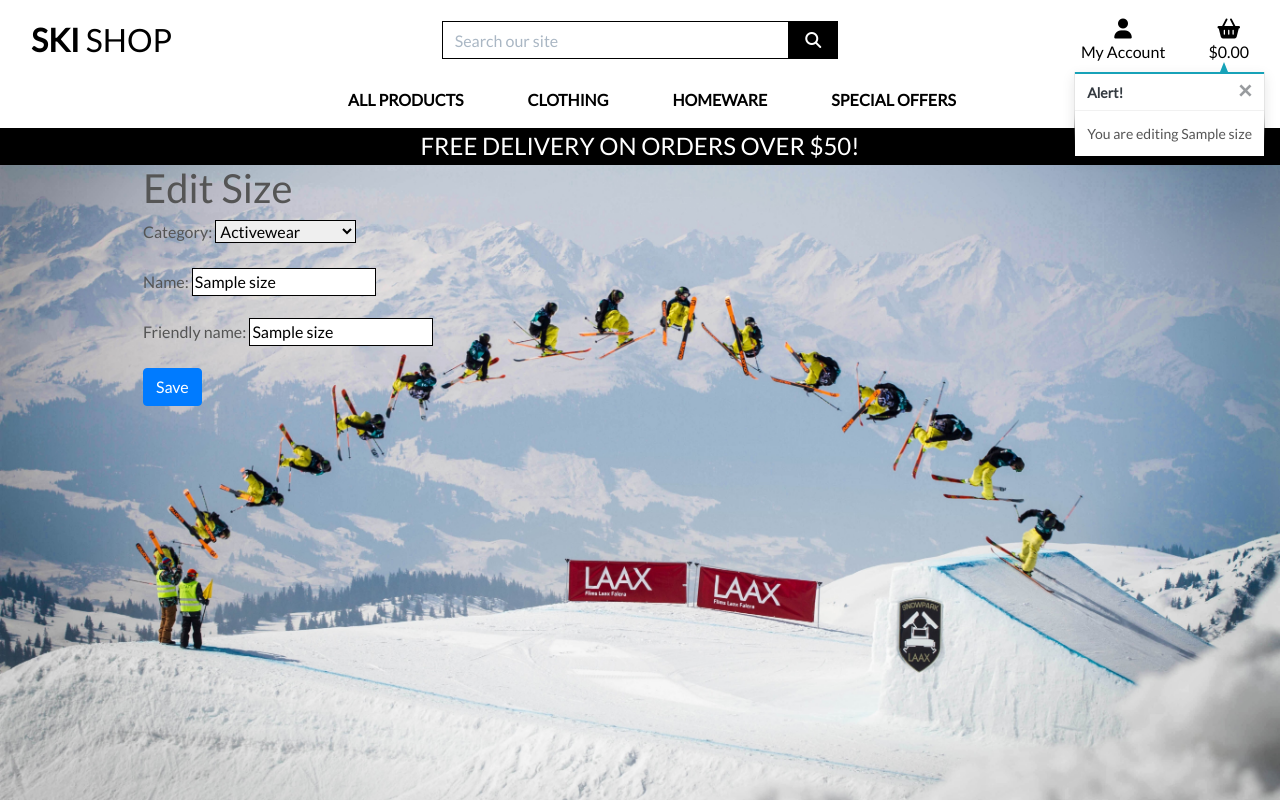
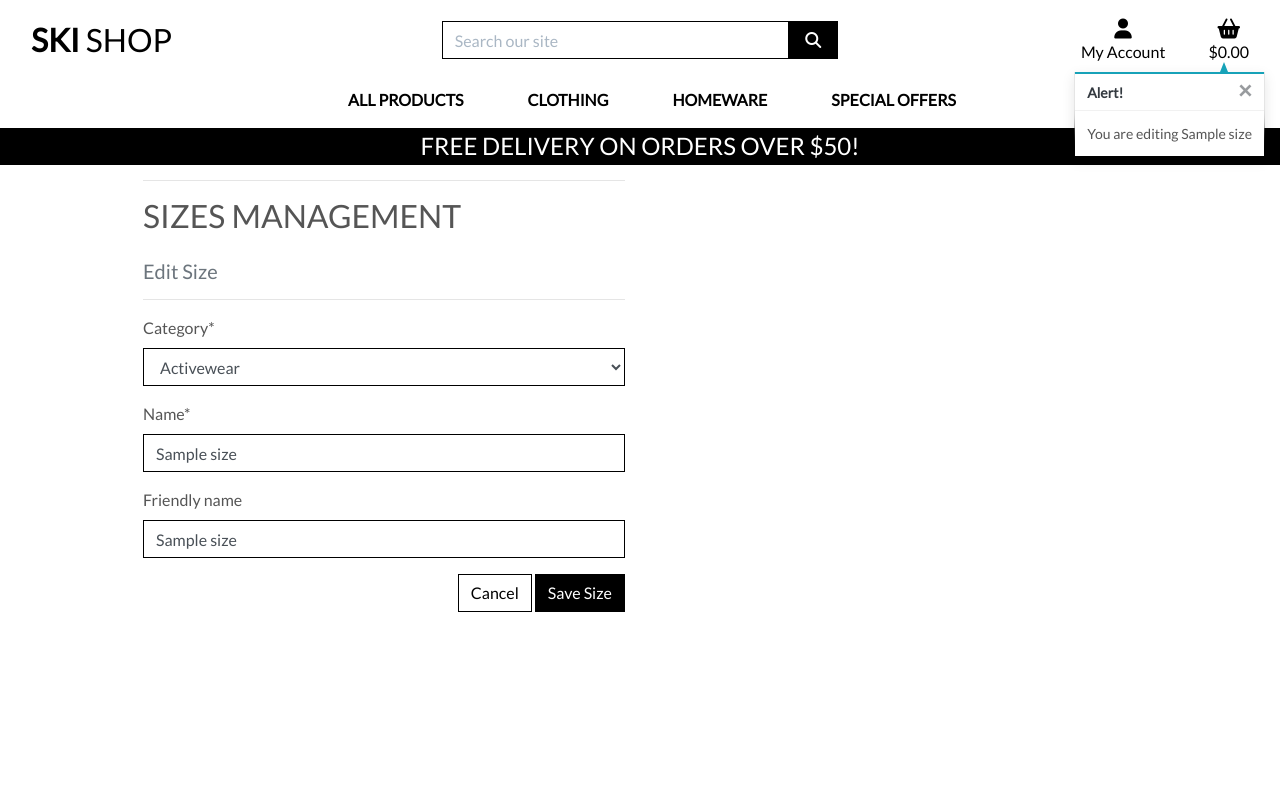
Before and after one commit to TMartin88/ski_shop, a Django app: page /sizes/edit/1/ in a window 1280 px wide. Run offline with Django 3.2, Linux system fonts and the light colour scheme; a user stored in the database is signed in; data comes from the database, SQL or seed files in the repository; tables that the repository leaves empty hold one stand-in row (values such as "Sample post"); some libraries are stand-ins or nearby versions.

Commit message:
amend size edit template

```diff
--- a/sizes/templates/sizes/edit_size.html
+++ b/sizes/templates/sizes/edit_size.html
@@ -14,12 +14,34 @@
 {% endblock %}
 
 {% block content %}
-  <div class="container">
-    <h1>Edit Size</h1>
-    <form method="post">
-      {% csrf_token %}
-      {{ form.as_p }}
-      <button type="submit" class="btn btn-primary">Save</button>
-    </form>
-  </div>
+<div class="overlay"></div>
+<div class="container">
+    <div class="row">
+        <div class="col-12 col-md-6">
+            <hr>
+            <h2 class="logo-font mb-4">Sizes Management</h2>
+            <h5 class="text-muted">Edit Size</h5>
+            <hr>
+        </div>
+    </div>
+
+    <div class="row">
+        <div class="col-12 col-md-6">
+            <form method="POST" action="{% url 'add_size' %}" class="form mb-2" enctype="multipart/form-data">
+                {% csrf_token %}
+                {% for field in form %}
+                    {% if field.name != 'image' %}
+                        {{ field | as_crispy_field }}
+                    {% else %}
+                        {{ field }}
+                    {% endif %}
+                {% endfor %}
+                <div class="text-right">
+                    <a class="btn btn-outline-black rounded-0" href="{% url 'sizes' %}">Cancel</a>
+                    <button class="btn btn-black rounded-0" type="submit">Save Size</button>
+                </div>
+            </form>
+        </div>
+    </div>
+</div>
 {% endblock %}
```
